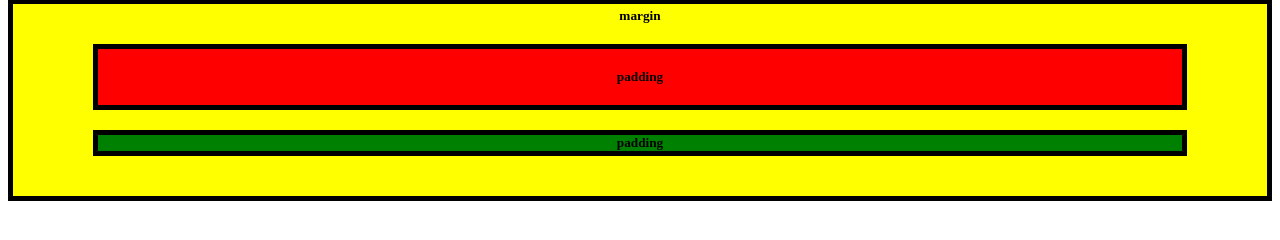
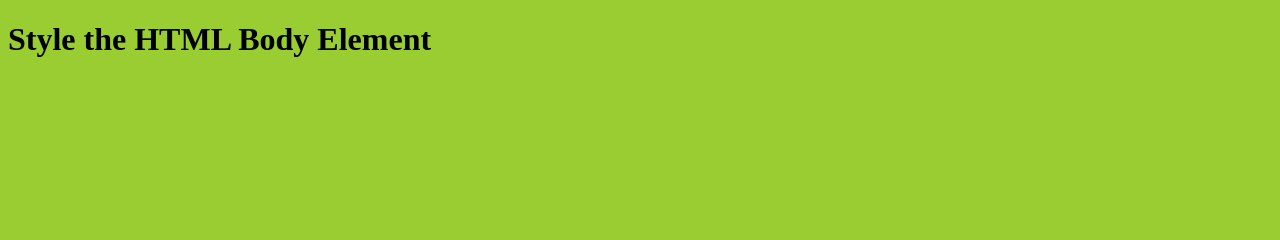
Before and after one commit to sumitgangwar-cedcommerce/CSS_ON, a plain HTML site: page index.html in a window 1280 px wide. Drawn offline with Linux system fonts and the light colour scheme.

Commit message:
Style the HTML Body Element

```diff
--- a/index.html
+++ b/index.html
@@ -1,36 +1,12 @@
-<style>
-    .injected-text {
-      margin-bottom: -25px;
-      text-align: center;
-    }
-
-    .box {
-      border-style: solid;
-      border-color: black;
-      border-width: 5px;
-      text-align: center;
-    }
-
-    .yellow-box {
-      background-color: yellow;
-      padding: 20px 40px 20px 40px;
-    }
-
-    .red-box {
-      background-color: red;
-      margin: 20px 40px 20px 40px;
-      padding: 1.5em;
-
-    }
-
-    .green-box {
-      background-color: green;
-      margin: 20px 40px 20px 40px;
-    }
-  </style>
-  <h5 class="injected-text">margin</h5>
-
-  <div class="box yellow-box">
-    <h5 class="box red-box">padding</h5>
-    <h5 class="box green-box">padding</h5>
-  </div>
+<!DOCTYPE html>
+<html lang="en">
+<head>
+    <meta charset="UTF-8">
+    <meta http-equiv="X-UA-Compatible" content="IE=edge">
+    <meta name="viewport" content="width=device-width, initial-scale=1.0">
+    <title>Document</title>
+</head>
+<body style="background-color: yellowgreen;">
+    <h1>Style the HTML Body Element</h1>
+</body>
+</html>
```
